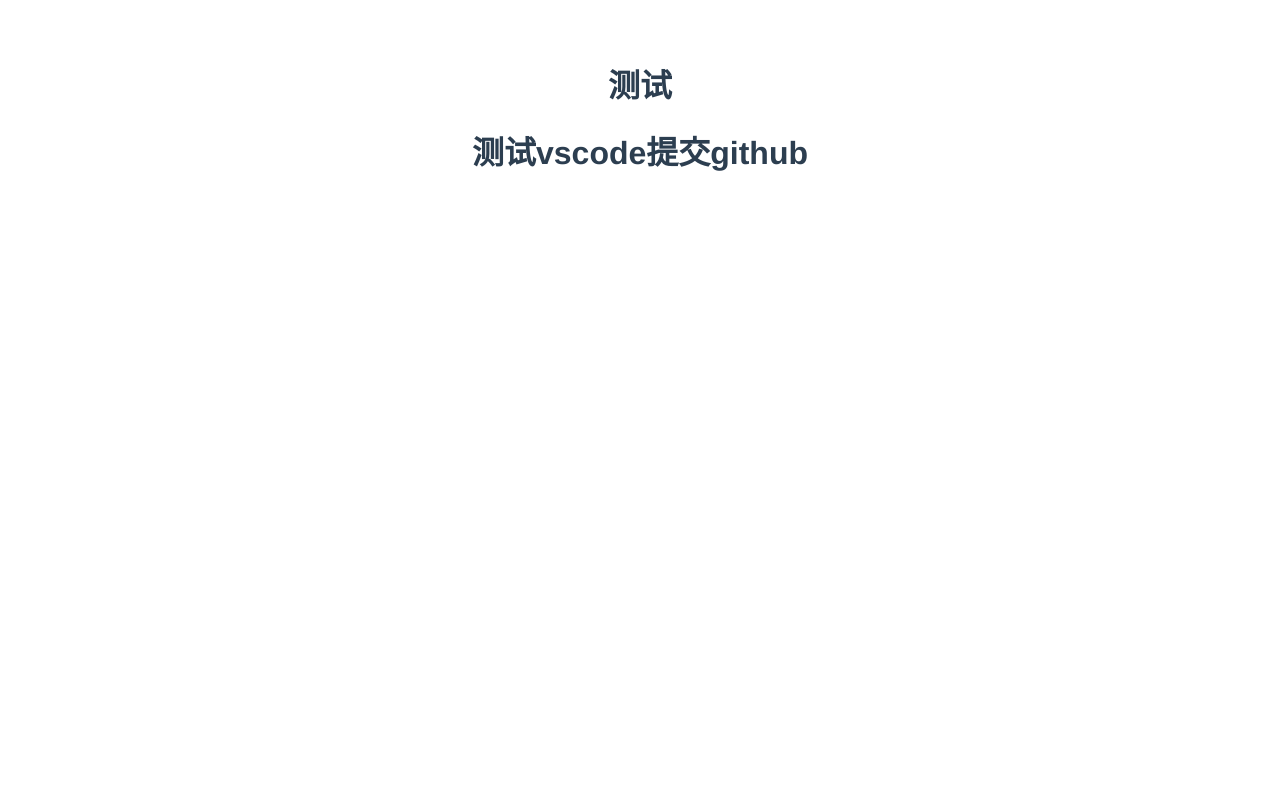
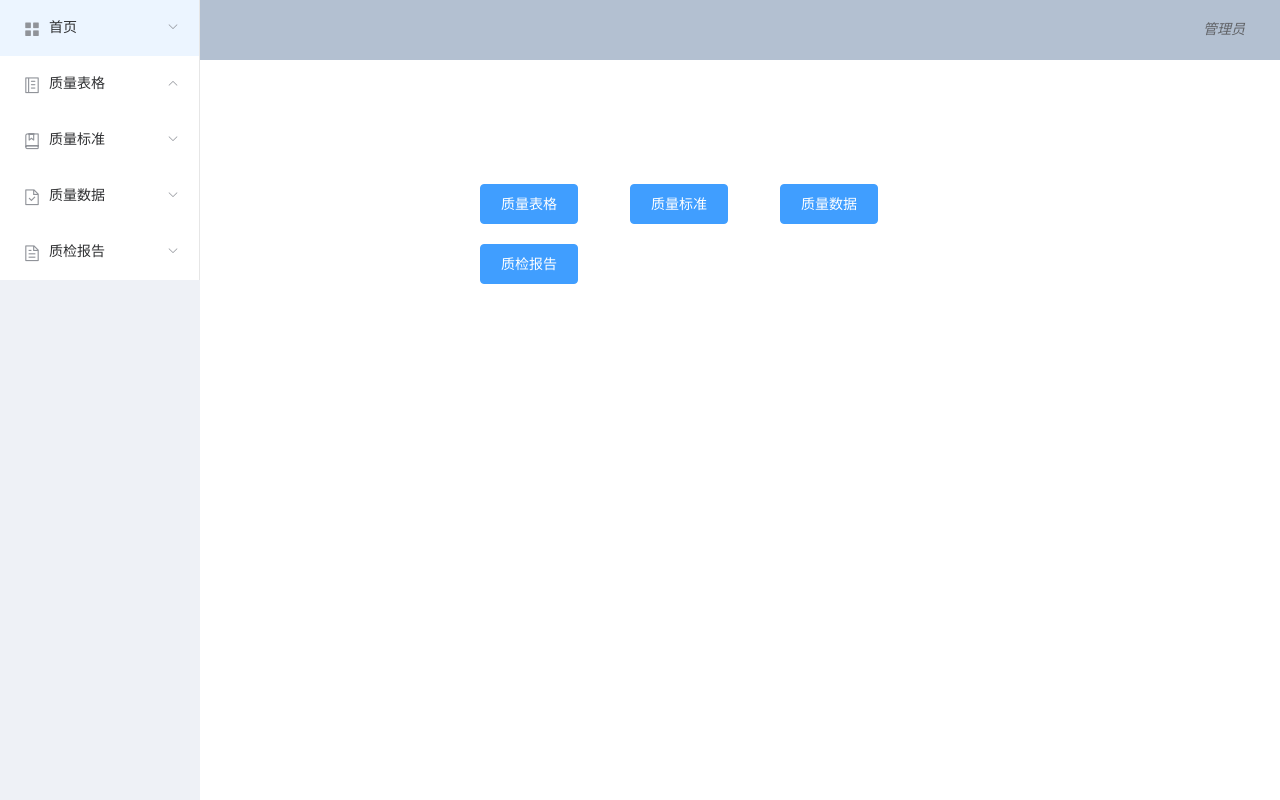
Before and after one commit to KMghost/QualityManagement, a Vue app: page / in a window 1280 px wide. Built offline with nearby package versions, Linux system fonts and the light colour scheme.

Commit message:
首页页面

```diff
--- a/package.json
+++ b/package.json
@@ -25,6 +25,7 @@
     "chalk": "^2.0.1",
     "copy-webpack-plugin": "^4.0.1",
     "css-loader": "^0.28.0",
+    "element-ui": "^2.15.6",
     "extract-text-webpack-plugin": "^3.0.0",
     "file-loader": "^1.1.4",
     "friendly-errors-webpack-plugin": "^1.6.1",
--- a/src/App.vue
+++ b/src/App.vue
@@ -1,24 +1,20 @@
 <template>
   <div id="app">
-    <h1>测试</h1>
-    <h1>测试vscode提交github</h1>
+     <index/>
   </div>
 </template>
 
 <script>
-
+import index from './components/index'
 export default {
+  components: { index },
   name: 'App',
+  component: {
+    index
+  }
 }
 </script>
 
 <style>
-#app {
-  font-family: 'Avenir', Helvetica, Arial, sans-serif;
-  -webkit-font-smoothing: antialiased;
-  -moz-osx-font-smoothing: grayscale;
-  text-align: center;
-  color: #2c3e50;
-  margin-top: 60px;
-}
+
 </style>
--- /dev/null
+++ b/src/components/index.vue
@@ -0,0 +1,140 @@
+<template>
+	<el-container>
+		<el-aside width="200px" style="background-color: rgb(238, 241, 246)">
+			<el-menu :default-openeds="['2']">
+				<el-submenu index="1">
+					<template slot="title"><i class="el-icon-menu"></i>首页</template>
+				</el-submenu>
+				<el-submenu index="2">
+					<template slot="title"><i class="el-icon-notebook-2"></i>质量表格</template>
+				</el-submenu>
+				<el-submenu index="3">
+					<template slot="title"><i class="el-icon-collection"></i>质量标准</template>
+				</el-submenu>
+				<el-submenu index="4">
+					<template slot="title"><i class="el-icon-document-checked"></i>质量数据</template>
+				</el-submenu>
+				<el-submenu index="5">
+					<template slot="title"><i class="el-icon-document"></i>质检报告</template>
+				</el-submenu>
+			</el-menu>
+		</el-aside>
+
+		<el-container>
+			<el-header style="text-align: right; font-size: 12px">
+				<el-dropdown>
+					<i style="margin-right: 15px">管理员</i>
+					<el-dropdown-menu slot="dropdown">
+						<el-dropdown-item style="padding-top: 5px"><i class="el-icon-edit-outline"></i>修改密码</el-dropdown-item>
+						<el-dropdown-item style="padding-bottom: 5px"><i class="el-icon-switch-button"></i>退出登录</el-dropdown-item>
+					</el-dropdown-menu>
+				</el-dropdown>
+			</el-header>
+
+			<el-main>
+				<el-row :gutter="150" style="padding-top: 10%;">
+					<el-col :span="3"><div class="grid-content bg-purple">
+						<el-row>
+							<el-button type="primary">质量表格</el-button>
+						</el-row>
+					</div></el-col>
+					<el-col :span="3"><div class="grid-content bg-purple">
+						<el-row>
+							<el-button type="primary">质量标准</el-button>
+						</el-row>
+					</div></el-col>
+					<el-col :span="3"><div class="grid-content bg-purple">
+						<el-row>
+							<el-button type="primary">质量数据</el-button>
+						</el-row>
+					</div></el-col>
+				</el-row>
+				<el-row :gutter="150" style="margin-top: 20px">
+					<el-col :span="3"><div class="grid-content bg-purple">
+						<el-row>
+							<el-button type="primary">质检报告</el-button>
+						</el-row>
+					</div></el-col>
+				</el-row>
+			</el-main>
+		</el-container>
+	</el-container>
+</template>
+
+<style>
+.el-header {
+	background-color: #B3C0D1;
+	color: #333;
+	line-height: 60px;
+}
+
+.el-aside {
+	color: #333;
+}
+
+.el-menu-item-group__title {
+	padding: 0px;
+}
+
+/*主体铺满页面*/
+html,body,#app,.el-container{
+	/*设置内部填充为0，几个布局元素之间没有间距*/
+	padding: 0px;
+	/*外部间距也是如此设置*/
+	margin: 0px;
+	/*统一设置高度为100%*/
+	height: 100%;
+}
+
+/*主体样式*/
+.el-row {
+	padding-left: 25%;
+	margin-bottom: 0px;
+
+	&:last-child {
+		 margin-bottom: 0;
+	 }
+}
+
+.el-col {
+	border-radius: 4px;
+}
+
+.bg-purple-dark {
+	background: #99a9bf;
+}
+
+/*.bg-purple {*/
+/*	background: #d3dce6;*/
+/*}*/
+
+.bg-purple-light {
+	background: #e5e9f2;
+}
+
+.grid-content {
+	border-radius: 4px;
+	min-height: 36px;
+}
+
+.row-bg {
+	padding: 10px 0;
+	background-color: #f9fafc;
+}
+</style>
+
+<script>
+export default {
+	name: "index",
+	data() {
+		const item = {
+			date: '2016-05-02',
+			name: '王小虎',
+			address: '上海市普陀区金沙江路 1518 弄'
+		};
+		return {
+			tableData: Array(20).fill(item)
+		}
+	}
+};
+</script>
--- a/src/main.js
+++ b/src/main.js
@@ -1,13 +1,11 @@
-// The Vue build version to load with the `import` command
-// (runtime-only or standalone) has been set in webpack.base.conf with an alias.
-import Vue from 'vue'
-import App from './App'
+import Vue from 'vue';
+import ElementUI from 'element-ui';
+import 'element-ui/lib/theme-chalk/index.css';
+import App from './App.vue';
 
-Vue.config.productionTip = false
+Vue.use(ElementUI);
 
-/* eslint-disable no-new */
 new Vue({
   el: '#app',
-  components: { App },
-  template: '<App/>'
-})
+  render: h => h(App)
+});
```
Also changed, not shown: 1 other file (tests, documents, lock files or other folders).
